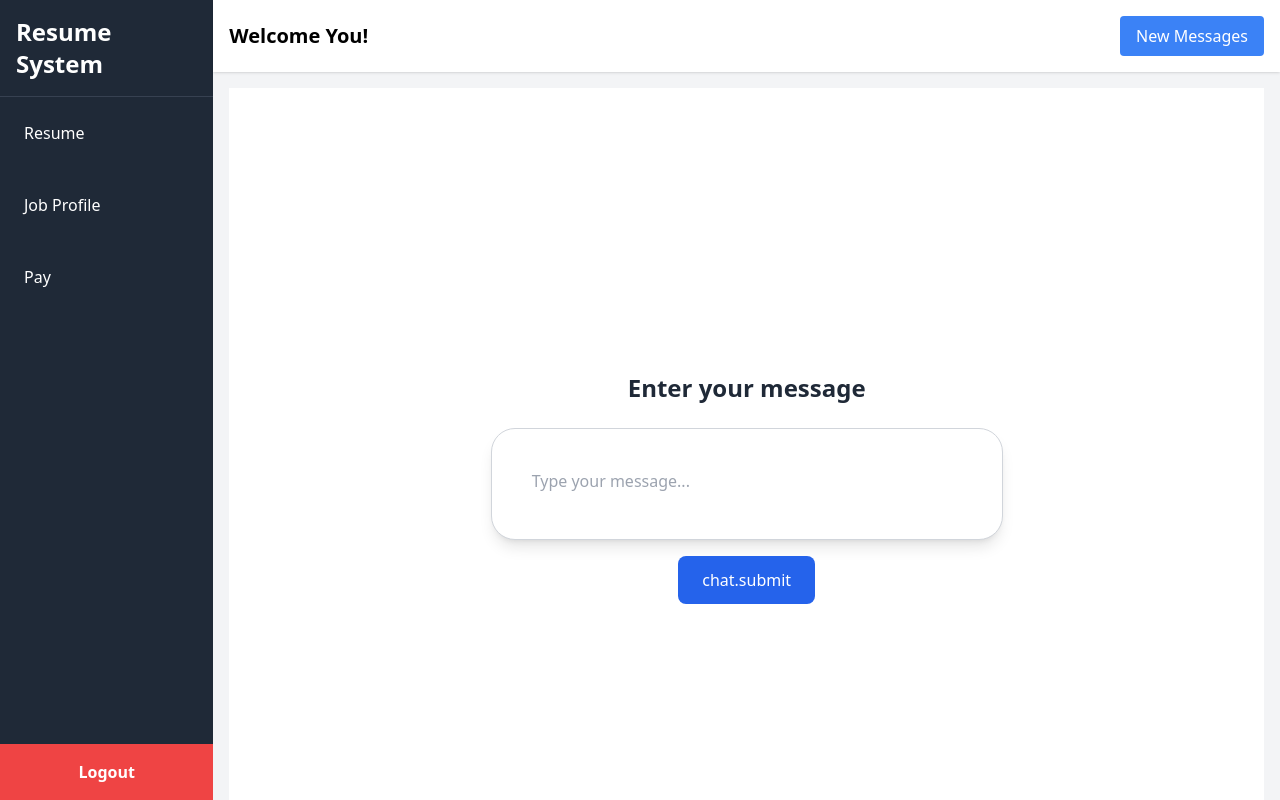
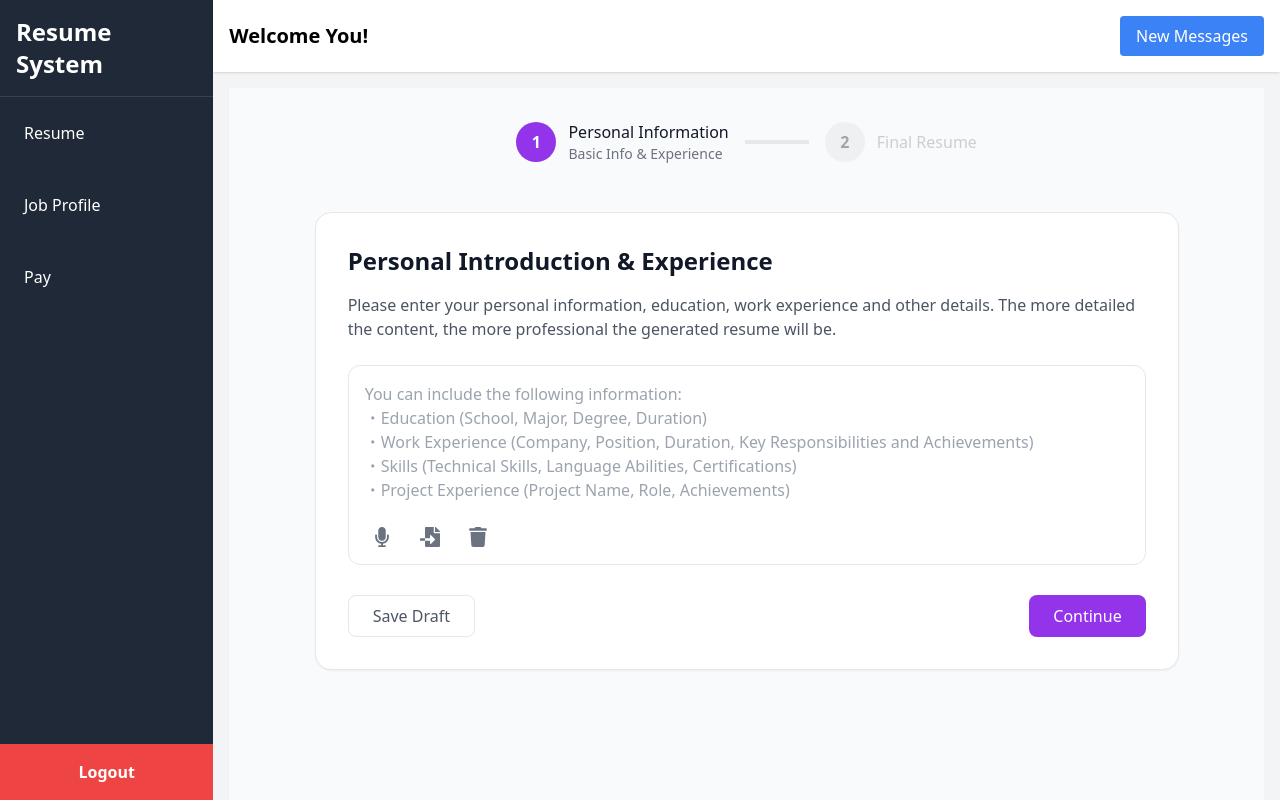
Before and after one commit to kanghouchao/JobProfile, a React (Create React App) app in the folder frontend/: page / in a window 1280 px wide. Built offline with nearby package versions, Linux system fonts and the light colour scheme; sample sign-in values are in the browser's storage.

Commit message:
renew HomePage

```diff
--- a/frontend/src/locales/en/Pages.json
+++ b/frontend/src/locales/en/Pages.json
@@ -1,6 +1,19 @@
 {
-  "chat": {
-    "enterMessage": "Enter your message",
-    "placeholder": "Type your message..."
+  "ai": {
+    "steps": {
+      "personalInfo": "Personal Information",
+      "basicInfo": "Basic Info & Experience",
+      "finalResume": "Final Resume"
+    },
+    "chat": {
+      "title": "Personal Introduction & Experience",
+      "instruction": "Please enter your personal information, education, work experience and other details. The more detailed the content, the more professional the generated resume will be.",
+      "placeholder": "You can include the following information:\n・Education (School, Major, Degree, Duration)\n・Work Experience (Company, Position, Duration, Key Responsibilities and Achievements)\n・Skills (Technical Skills, Language Abilities, Certifications)\n・Project Experience (Project Name, Role, Achievements)",
+      "voice": "Voice Input",
+      "import": "Import File",
+      "save": "Save Draft",
+      "continue": "Continue",
+      "generating": "Generating..."
+    }
   }
 }
--- a/frontend/src/locales/ja/Pages.json
+++ b/frontend/src/locales/ja/Pages.json
@@ -1,6 +1,19 @@
 {
-  "chat": {
-    "enterMessage": "メッセージを入力してください",
-    "placeholder": "メッセージを入力..."
+  "ai": {
+    "steps": {
+      "personalInfo": "個人情報",
+      "basicInfo": "基本情報と経歴",
+      "finalResume": "完成した履歴書"
+    },
+    "chat": {
+      "title": "個人紹介と経歴",
+      "instruction": "個人情報、学歴、職歴などの情報を入力してください。内容は詳細に、生成される履歴書は専門的になります。",
+      "placeholder": "以下の内容を含めることができます：\n・教育背景（学校、専攻、学位、期間）\n・職歴（会社、役職、期間、主要な責任と成果）\n・技能（専門技術、言語能力、資格）\n・プロジェクト経験（プロジェクト名、役割、成果）",
+      "voice": "音声入力",
+      "import": "ファイルインポート",
+      "save": "下書き保存",
+      "continue": "続ける",
+      "generating": "生成中..."
+    }
   }
 }
--- a/frontend/src/locales/zh/Pages.json
+++ b/frontend/src/locales/zh/Pages.json
@@ -1,6 +1,19 @@
 {
-  "chat": {
-    "enterMessage": "请输入您的消息",
-    "placeholder": "输入消息..."
+  "ai": {
+    "steps": {
+      "personalInfo": "个人信息",
+      "basicInfo": "基本信息与经历",
+      "finalResume": "完成简历"
+    },
+    "chat": {
+      "title": "个人介绍与经历",
+      "instruction": "请输入您的个人信息、学历、工作经验等信息。内容越详细，生成的简历越专业。",
+      "placeholder": "您可以包含以下内容：\n・教育背景（学校、专业、学位、时间段）\n・工作经历（公司、职位、时间段、主要职责与成就）\n・技能专长（专业技能、语言能力、证书等）\n・项目经验（项目名称、角色、成果）",
+      "voice": "语音输入",
+      "import": "导入文件",
+      "save": "保存草稿",
+      "continue": "继续",
+      "generating": "生成中..."
+    }
   }
 }
--- a/frontend/src/pages/Home/Home.jsx
+++ b/frontend/src/pages/Home/Home.jsx
@@ -1,6 +1,7 @@
 import { useState, useRef } from "react";
 import { useNavigate } from "react-router-dom";
 import { useTranslation } from "react-i18next";
+import { FaMicrophone, FaFileImport, FaTrash } from 'react-icons/fa';
 import aiService from "@/services/ai";
 
 export default function ChatGPTInterface() {
@@ -17,7 +18,6 @@ export default function ChatGPTInterface() {
     try {
       const response = await aiService.generate(input);
       const jsonData = response.data;
-
       navigate("/resume", { state: { data: jsonData } });
     } catch (error) {
       console.error("Error generating data:", error);
@@ -28,45 +28,107 @@ export default function ChatGPTInterface() {
 
   const handleInputChange = (e) => {
     setInput(e.target.value);
-
     const textarea = textareaRef.current;
     textarea.style.height = "auto";
-    textarea.style.height = `${Math.min(textarea.scrollHeight, 160)}px`;
+    textarea.style.height = `${Math.min(textarea.scrollHeight, 300)}px`;
+  };
+
+  const handleClearInput = () => {
+    setInput("");
+    if (textareaRef.current) {
+      textareaRef.current.style.height = "auto";
+    }
   };
 
   return (
-    <div className="h-screen bg-white flex flex-col items-center justify-center">
-      <h1 className="text-2xl font-bold text-gray-800 mb-6">
-        {t("chat.enterMessage")}
+    <div className="min-h-screen bg-gray-50 py-8">
+      <div className="max-w-4xl mx-auto px-4">
+        {/* ステップインジケーター */}
+        <div className="flex items-center justify-center mb-12">
+          <div className="flex items-center">
+            <div className="bg-purple-600 rounded-full h-10 w-10 flex items-center justify-center text-white font-semibold">
+              1
+            </div>
+            <div className="ml-3 text-gray-900 font-medium">
+              {t("ai.steps.personalInfo")}
+              <div className="text-sm text-gray-500">{t("ai.steps.basicInfo")}</div>
+            </div>
+          </div>
+          <div className="h-1 w-16 bg-gray-200 mx-4" />
+          <div className="flex items-center opacity-50">
+            <div className="bg-gray-200 rounded-full h-10 w-10 flex items-center justify-center text-gray-600 font-semibold">
+              2
+            </div>
+            <div className="ml-3 text-gray-400 font-medium">
+              {t("ai.steps.finalResume")}
+            </div>
+          </div>
+        </div>
+
+        {/* メインコンテンツ */}
+        <div className="bg-white rounded-2xl shadow-sm border border-gray-200 p-8">
+          <h1 className="text-2xl font-semibold text-gray-900 mb-4">
+            {t("ai.chat.title")}
           </h1>
+          <p className="text-gray-600 mb-6">
+            {t("ai.chat.instruction")}
+          </p>
 
-      <div className="w-[130%] max-w-lg bg-white p-6 rounded-3xl shadow-lg border border-gray-300">
+          <div className="relative">
             <textarea
               ref={textareaRef}
-          className="w-full p-4 rounded-3xl bg-white outline-none resize-none overflow-y-auto"
-          placeholder={t("chat.placeholder")}
+              className="w-full min-h-[200px] p-4 border border-gray-200 rounded-xl
+                       text-gray-800 resize-none focus:ring-2 focus:ring-purple-500
+                       focus:border-transparent outline-none"
+              placeholder={t("ai.chat.placeholder")}
               value={input}
               onChange={handleInputChange}
-          onKeyDown={(e) => {
-            if (e.key === "Enter" && !loading && !e.shiftKey) {
-              e.preventDefault();
-              handleSendMessage();
-            }
-          }}
               rows={1}
-          style={{ maxHeight: "10rem" }}
             />
+            <div className="flex items-center space-x-3 absolute bottom-4 left-4">
+              <button
+                title={t("ai.chat.voice")}
+                className="p-2 text-gray-500 hover:text-purple-600 transition-colors">
+                <FaMicrophone size={20} />
+              </button>
+              <button
+                title={t("ai.chat.import")}
+                className="p-2 text-gray-500 hover:text-purple-600 transition-colors">
+                <FaFileImport size={20} />
+              </button>
+              <button
+                title={t("ai.chat.clear")}
+                onClick={handleClearInput}
+                className="p-2 text-gray-500 hover:text-purple-600 transition-colors"
+              >
+                <FaTrash size={20} />
+              </button>
+            </div>
           </div>
 
+          <div className="flex justify-between mt-6">
+            <button
+              onClick={() => {}}
+              className="px-6 py-2 border border-gray-200 rounded-lg
+                       text-gray-600 hover:bg-gray-50 transition-colors"
+            >
+              {t("ai.chat.save")}
+            </button>
             <button
               onClick={handleSendMessage}
               disabled={loading}
-        className={`mt-4 px-6 py-3 rounded-lg text-white ${
-          loading ? "bg-gray-400" : "bg-blue-600 hover:bg-blue-700"
+              className={`px-6 py-2 rounded-lg text-white font-medium
+                        transition-all transform hover:scale-105
+                        ${loading
+                  ? "bg-gray-400 cursor-not-allowed"
+                  : "bg-purple-600 hover:bg-purple-700 active:scale-95"
                 }`}
             >
-        {loading ? t("chat.loading") : t("chat.submit")}
+              {loading ? t("ai.chat.generating") : t("ai.chat.continue")}
             </button>
+          </div>
+        </div>
+      </div>
     </div>
   );
 }
```
Lines whose indentation alone changed are shown as unchanged.
